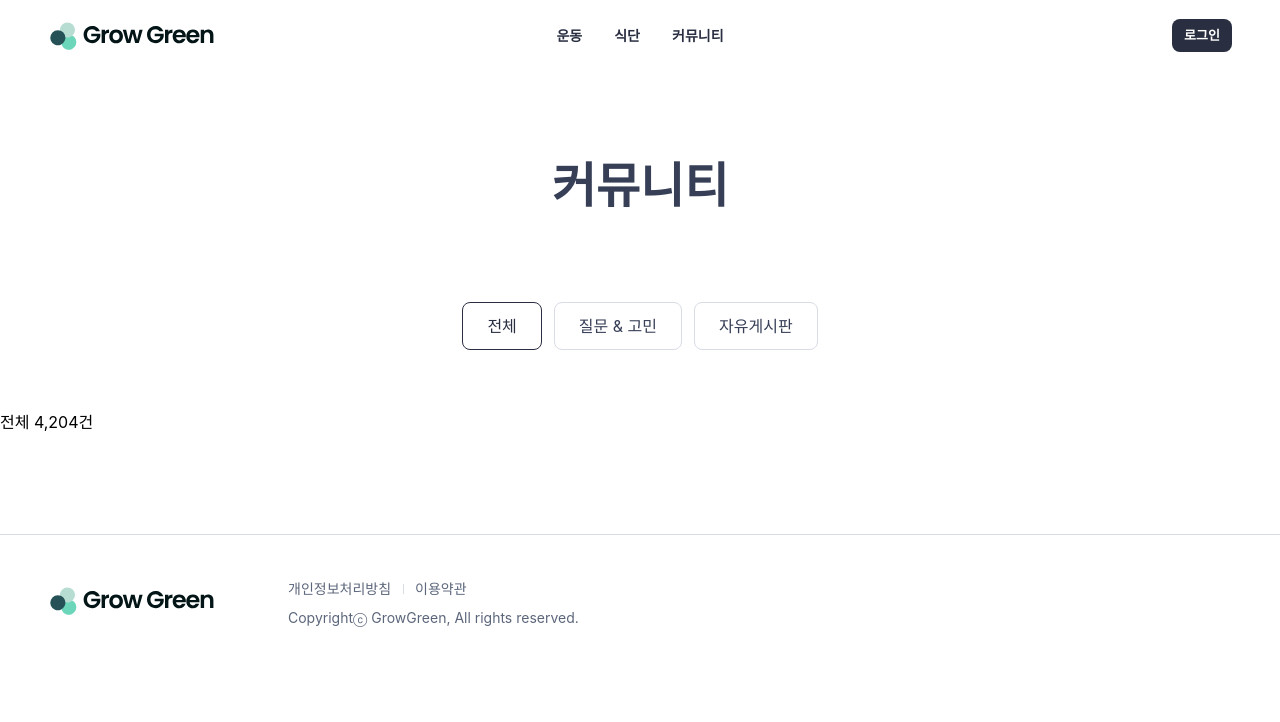
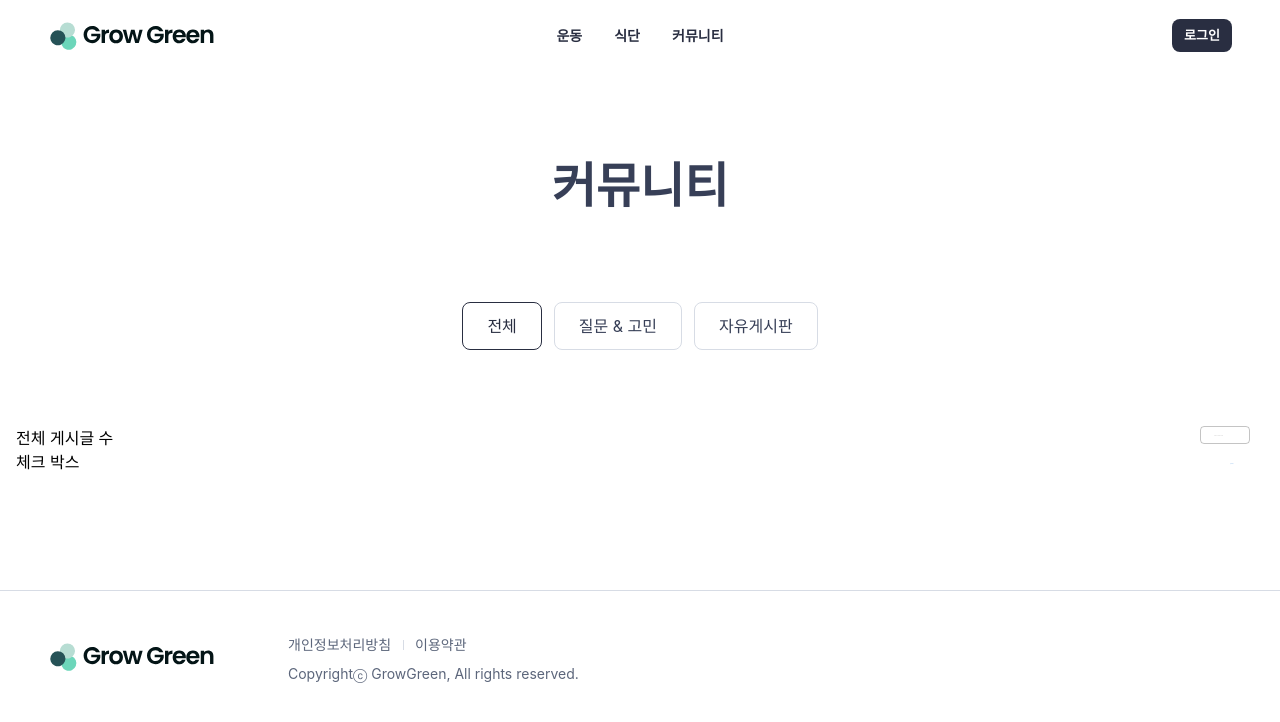
Before and after one commit to devgiants75/proejct-growgreen, a React (Create React App) app in the folder growgreen/: page /community in a window 1280 px wide. Shown: the top 722 px of the page. Built offline with nearby package versions, Linux system fonts and the light colour scheme.

Commit message:
20240202 kde

```diff
--- a/growgreen/src/components/Community/Community.Style.tsx
+++ b/growgreen/src/components/Community/Community.Style.tsx
@@ -1,8 +1,5 @@
 import styled from 'styled-components';
 
 export const Community = styled.div`
-  margin: 0 auto;
-  width: 1260px;
-  height: 300px
-  background-color: #333333;
+
 `;
--- a/growgreen/src/pages/community/index.tsx
+++ b/growgreen/src/pages/community/index.tsx
@@ -2,8 +2,7 @@ import React from 'react';
 import { Outlet } from 'react-router-dom';
 import SubTitle from '../../components/SubTitle/SubTitle';
 import Tab from '../../components/Tab/Tab';
-import Community from '../../components/Community/Community';
-import { width } from '@mui/system';
+import { Box, Button, TextField } from '@mui/material';
 
 export const communityLink = [
   {
@@ -29,10 +28,38 @@ function Index() {
       <SubTitle>커뮤니티</SubTitle>
       <Tab links={communityLink} index={0} />
       <Outlet />
-
-      <div>
-        <p>전체 4,204건</p>
-      </div>
+      <Box
+        sx={{
+          display: 'flex',
+          justifyContent: 'space-between',
+          width: '100%',
+          padding: 2
+        }}
+      >
+        {/* 체크 박스 및 텍스트 */}
+        <Box>
+          {/* 전체 게시글 수 */}
+          <Box>전체 게시글 수</Box>
+          {/* 체크 박스 */}
+          <Box>체크 박스</Box>
+        </Box>
+        {/* 검색 바 & 버튼 */}
+        <Box>
+          <Box
+            sx={{
+              fontSize: '16rem'
+            }}
+          >
+            <TextField
+              id='search-input'
+              variant='outlined'
+              size='small'
+              placeholder='커뮤니티 내에서 검색'
+            />
+          </Box>
+          <Button>검색하기</Button>
+        </Box>
+      </Box>
     </>
   );
 }
```
